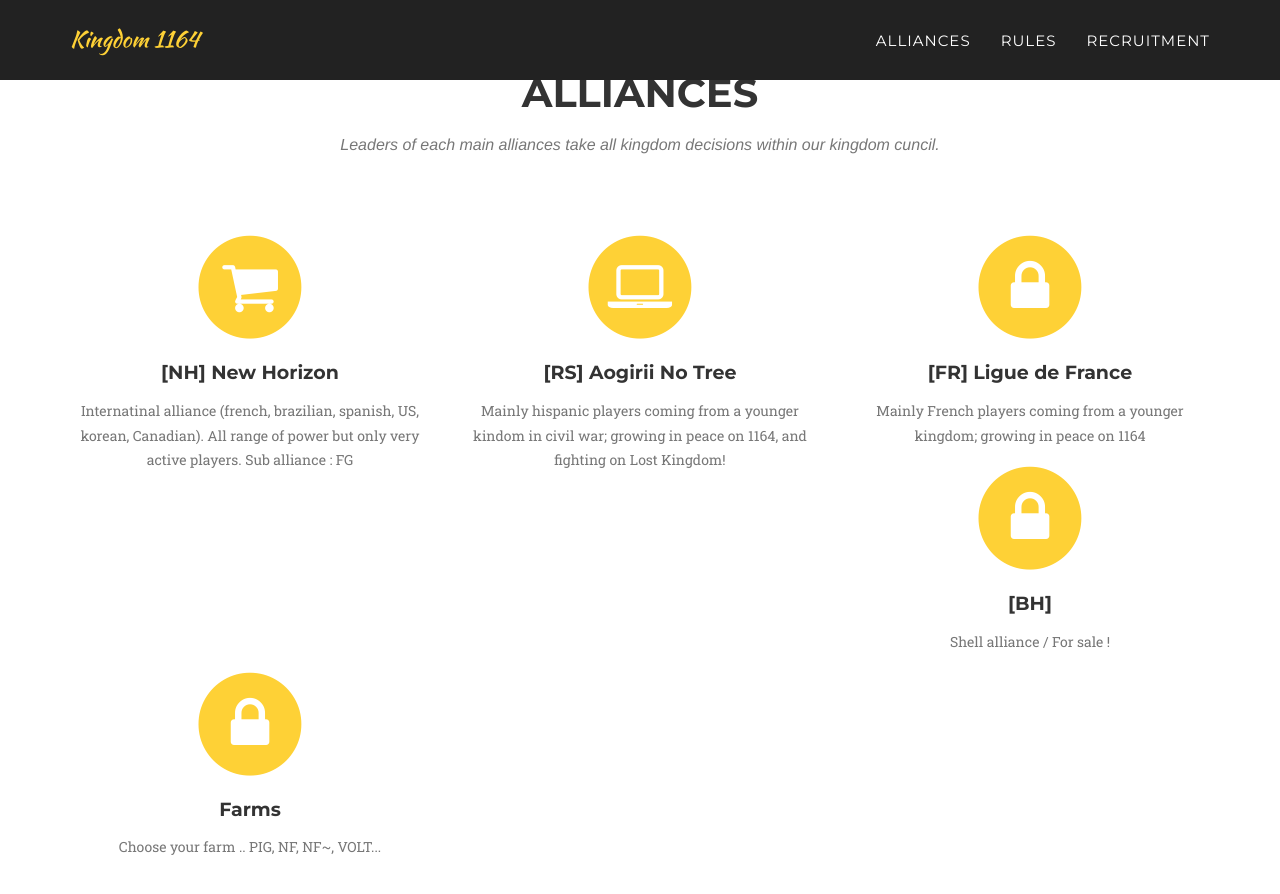
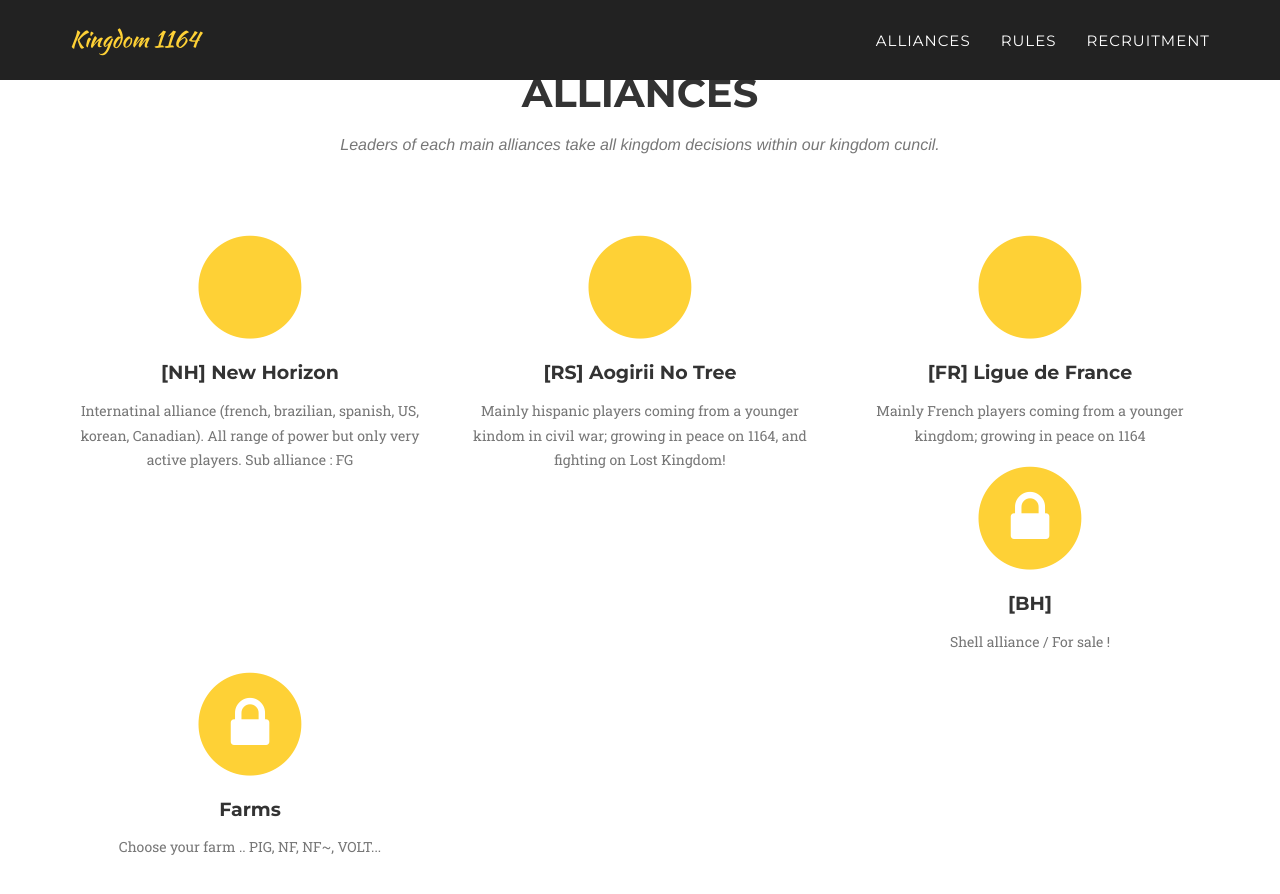
Before and after one commit to lysm-rok/K1164, a Jekyll site: the page built from index.html, in a window 1280 px wide and 900 px high, scrolled down 872 px. Shown: the top 894 px of the window. Built offline with Jekyll 4.4.1, drawn with Linux system fonts in a browser that asks for light colours; some web fonts are replaced.

Commit message:
Update alliances.yml

```diff
--- a/_data/alliances.yml
+++ b/_data/alliances.yml
@@ -1,13 +1,13 @@
 - name: "[NH] New Horizon"
-  icon: shopping-cart
+  icon: NH
   description: "Internatinal alliance (french, brazilian, spanish, US, korean, Canadian). All range of power but only very active players. Sub alliance : FG"
 
 - name: "[RS] Aogirii No Tree"
-  icon: laptop
+  icon: RS
   description: "Mainly hispanic players coming from a younger kindom in civil war; growing in peace on 1164, and fighting on Lost Kingdom!"
 
 - name: "[FR] Ligue de France"
-  icon: lock
+  icon: FR
   description: "Mainly French players coming from a younger kingdom; growing in peace on 1164"
 
 - name: "[BH]"
```
